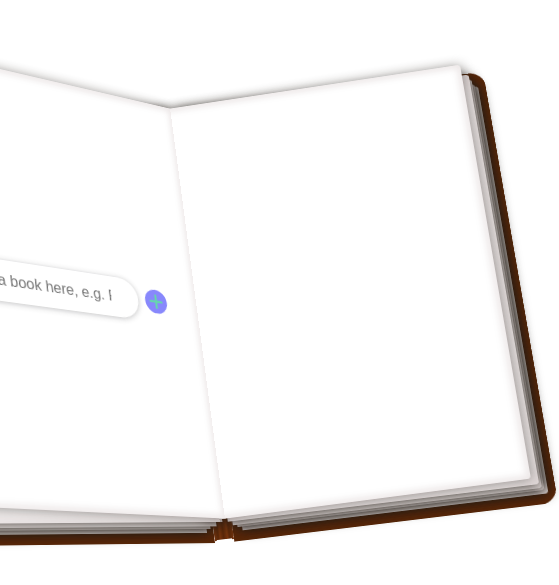
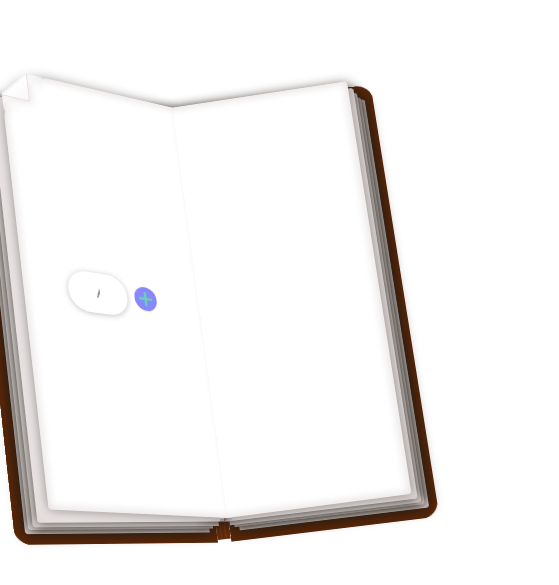
Before and after one commit to carl-hand/booklopedia, a React (Create React App) app in the folder client/: page / in a window 390 px wide. Shown: the part 111-696 px from the top of the page, 559 px wide, since content can reach past the window. Built offline with nearby package versions, Linux system fonts and the light colour scheme; no server answers.

Commit message:
adding responsive styles

```diff
--- a/client/src/Book.jsx
+++ b/client/src/Book.jsx
@@ -18,7 +18,7 @@ const containerCss = css`
 
 const bookWrapperCss = css`
   width: 57vw;
-  min-width: 700px;
+  min-width: 450px;
   display: flex;
   justify-content: center;
   perspective: 4000px;
--- a/client/src/LeftPage.jsx
+++ b/client/src/LeftPage.jsx
@@ -14,6 +14,7 @@ import {
   blankPageCss,
 } from "./shared/styles/page";
 import { SearchBar } from "./SearchBar";
+import { maxScreenWidth } from "./shared/variables";
 
 const leftPageContainerCss = css`
   ${pageContainerCss}
@@ -78,6 +79,7 @@ const cornerFoldCss = css`
 const pageContentContainerCss = css`
   position: relative;
   flex: 1;
+  width: 100%;
   border-top-left-radius: 60px;
   border-bottom-left-radius: 4px;
   background-color: hsl(0, 0%, 100%);
@@ -87,6 +89,15 @@ const pageContentContainerCss = css`
   transform-origin: 100% 50%;
   transition: transform 1s ease-in-out, -webkit-transform 1s ease-in-out;
   transform-style: preserve-3d;
+
+  @media screen and (max-width: 1400px) {
+    padding: 10px;
+  }
+
+  @media screen and (max-width: ${maxScreenWidth.tablet}px) {
+    padding: 20px;
+    width: 80%;
+  }
 `;
 
 const previousPageCss = css`
--- a/client/src/PageContent.jsx
+++ b/client/src/PageContent.jsx
@@ -4,6 +4,7 @@ import Shiitake from "shiitake";
 import { jsx, css } from "@emotion/core";
 import { ImageLoadingSkeleton } from "./ImageLoadingSkeleton";
 import { thumbnailCss } from "./shared/styles/page";
+import { maxScreenWidth } from './shared/variables';
 
 const contentCss = css`
   position: relative;
@@ -20,22 +21,29 @@ const contentCss = css`
 const headingImageWrapperCss = css`
   display: flex;
   justify-content: space-between;
-  height: 125px;
 `;
 
 const headerWrapperCss = css`
   padding-right: 12px;
+  width: calc(100% - 80px);
+
+  @media screen and (max-width: ${maxScreenWidth.tablet}px) {
+    width: 100%;
+  }
 `;
 
 const headingCss = css`
   overflow: hidden;
   text-overflow: ellipsis;
-  width: 250px;
   white-space: nowrap;
 `;
 
 const imageWrapperCss = css`
   display: flex;
+
+  @media screen and (max-width: ${maxScreenWidth.tablet}px) {
+    display: none;
+  }
 `;
 
 const anchorCss = css`
@@ -65,6 +73,9 @@ export const PageContent = (props) => {
   };
 
   const style = isLoading ? { visibility: "hidden" } : {};
+
+  // TODO: get current width of page and set lines accordingly
+  // const numberOfLines =
 
   return (
     <div css={contentCss}>
--- a/client/src/RightPage.jsx
+++ b/client/src/RightPage.jsx
@@ -13,6 +13,7 @@ import {
   pageContainerCss,
   blankPageCss,
 } from "./shared/styles/page";
+import { maxScreenWidth } from "./shared/variables";
 
 const rightPageContainerCss = css`
   ${pageContainerCss}
@@ -42,6 +43,7 @@ const blankRightPageCss = css`
 const pageContentContainerCss = css`
   position: relative;
   flex: 1;
+  width: 100%;
   border-top-right-radius: 4px;
   border-bottom-right-radius: 4px;
   background-color: hsl(0, 0%, 100%);
@@ -51,6 +53,15 @@ const pageContentContainerCss = css`
   transform-origin: 0% 50%;
   transition: transform 800ms ease-in-out, -webkit-transform 800ms ease-in-out;
   transform-style: preserve-3d;
+
+  @media screen and (max-width: 1400px) {
+    padding: 10px;
+  }
+
+  @media screen and (max-width: ${maxScreenWidth.tablet}px) {
+    padding: 20px;
+    width: 80%;
+  }
 `;
 
 const nextPageCss = css`
--- a/client/src/shared/styles/page.js
+++ b/client/src/shared/styles/page.js
@@ -1,5 +1,6 @@
 /** @jsx jsx */
 import { jsx, css } from "@emotion/core";
+import { defaultImageWidth } from "../variables";
 
 const layerCss = css`
   position: fixed;
@@ -58,7 +59,7 @@ export const textLayerCss = css`
 
 export const thumbnailCss = css`
   height: 100px;
-  width: 80px;
+  width: ${defaultImageWidth}px;
 `;
 
 export const pageContainerCss = css`
--- /dev/null
+++ b/client/src/shared/variables.js
@@ -0,0 +1,7 @@
+export const maxScreenWidth = {
+  tablet: 1100,
+  mobile: 768,
+  mobileSmall: 600,
+};
+
+export const defaultImageWidth = 80;
```
